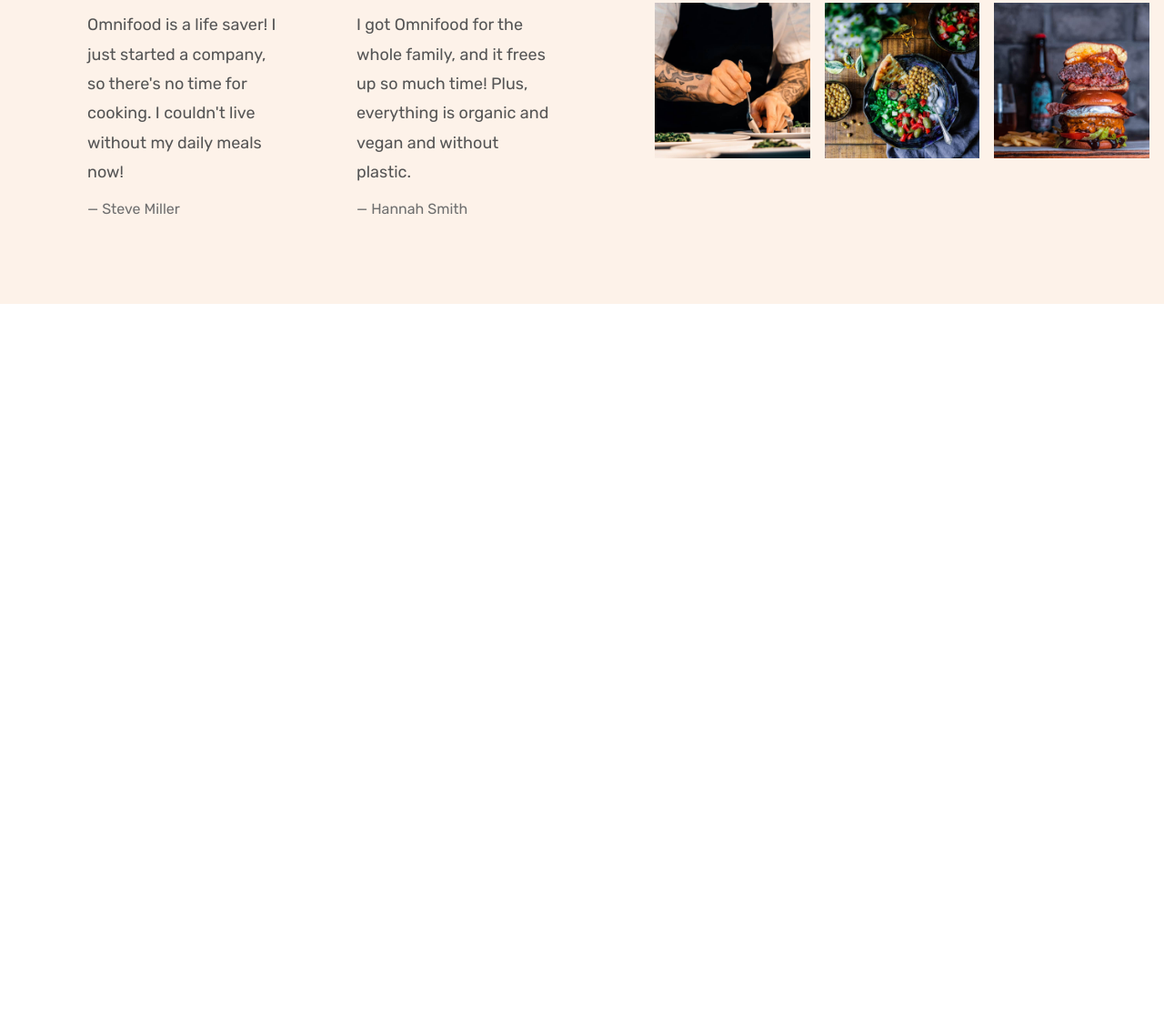
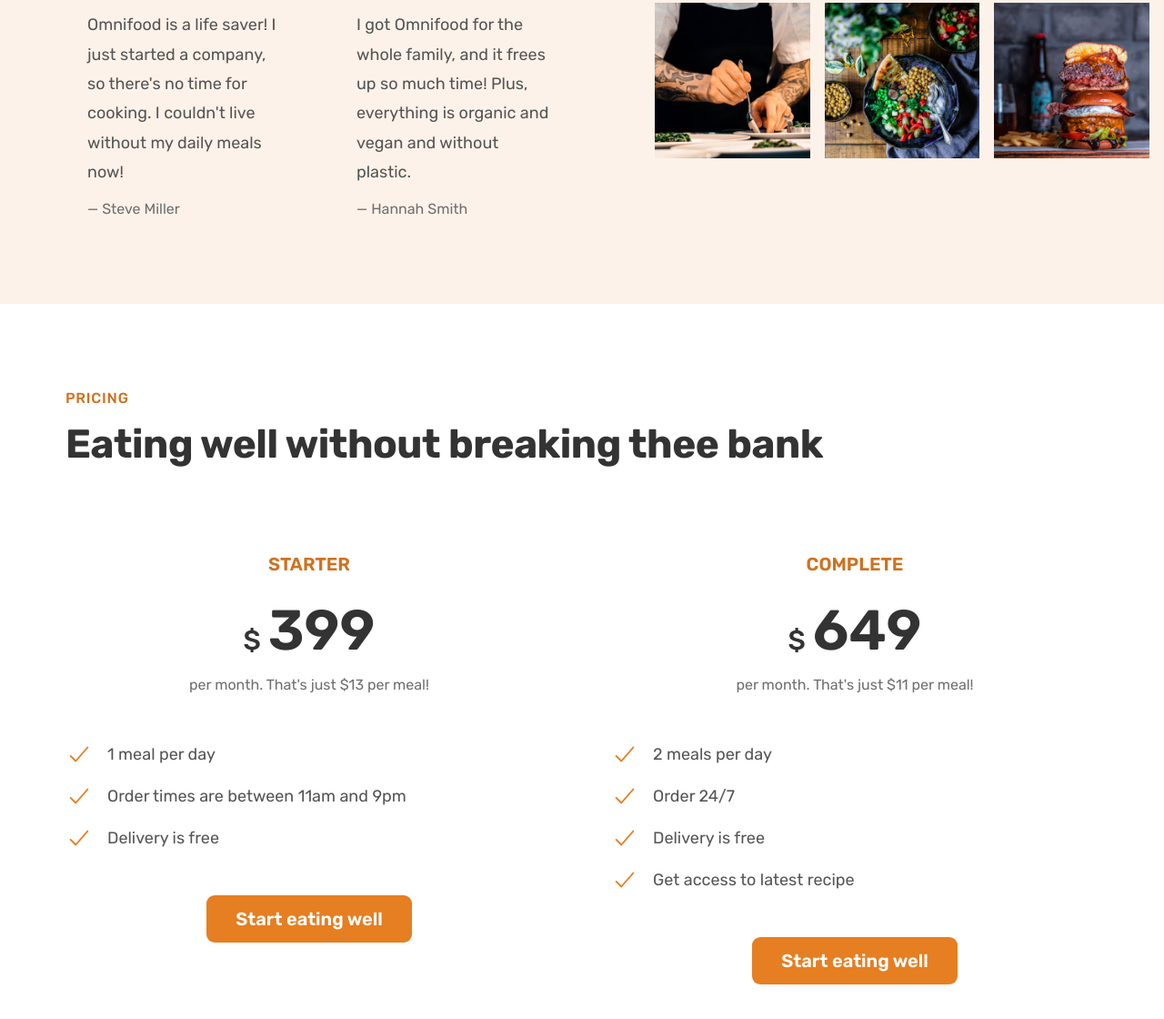
Before and after one commit to mjamecny/omnifood, a plain HTML site: page index.html in a window 1280 px wide. Shown: the part 4273-5393 px from the top of the page at 91% size. Before the commit the page ends 4607 px from the top, so only its background shows below. Drawn offline with nearby package versions, Linux system fonts and the light colour scheme.

Commit message:
building the pricing section - part 1

```diff
--- a/css/general.css
+++ b/css/general.css
@@ -177,6 +177,26 @@
   border-bottom: 1px solid transparent;
 }
 
+.list {
+  list-style: none;
+  display: flex;
+  flex-direction: column;
+  gap: 1.6rem;
+}
+
+.list-item {
+  font-size: 1.8rem;
+  display: flex;
+  align-items: center;
+  gap: 1.6rem;
+}
+
+.list-icon {
+  width: 3rem;
+  height: 3rem;
+  color: #e67e22;
+}
+
 /* HELPER CLASSES */
 
 .margin-right-sm{
--- a/css/style.css
+++ b/css/style.css
@@ -293,25 +293,7 @@
   font-size: 1.8rem;
 }
 
-.list {
-  list-style: none;
-  display: flex;
-  flex-direction: column;
-  gap: 1.6rem;
-}
 
-.list-item {
-  font-size: 1.8rem;
-  display: flex;
-  align-items: center;
-  gap: 1.6rem;
-}
-
-.list-icon {
-  width: 3rem;
-  height: 3rem;
-  color: #e67e22;
-}
 
 /********************************************************/
 /* TESTIMONIALS SECTION */
@@ -371,3 +353,48 @@
 .gallery-item img:hover{
   transform: scale(1.1);
 }
+
+/********************************************************/
+/* PRICING SECTION */
+/********************************************************/
+.section-pricing{
+  padding: 9.6rem 0;
+}
+
+.plan-header{
+  text-align: center;
+  margin-bottom: 4.8rem;
+}
+
+.plan-name{
+  color: #cf711f;
+  font-weight: 600;
+  font-size: 2rem;
+  text-transform: uppercase;
+  letter-spacing: 0.75;
+  margin-bottom: 3.2rem;
+}
+
+.plan-price{
+  font-size: 6.2rem;
+  font-weight: 600;
+  color: #333;
+  margin-bottom: 1.6rem;
+}
+
+.plan-price span{
+  font-size: 3rem;
+  font-weight: 500;
+  margin-right: .8rem;
+}
+
+.plan-text{
+  font-size: 1.6rem;
+  line-height: 1.6;
+  color: #6f6f6f;
+}
+
+.plan-sign-up{
+  text-align: center;
+  margin-top: 4.8rem;
+}
--- a/index.html
+++ b/index.html
@@ -279,6 +279,66 @@
           </figure>
         </div>
       </section>
+      <section class="section-pricing">
+        <div class="container">
+          <span class="subheading">Pricing</span>
+          <h2 class="heading-secondary">Eating well without breaking thee bank</h2>
+        </div>
+        <div class="container grid grid--2-cols">
+          <div class="pricing-plan">
+            <header class="plan-header">
+              <p class="plan-name">Starter</p>
+              <p class="plan-price"><span>$</span>399</p>
+              <p class="plan-text">per month. That's just $13 per meal!</p>
+            </header>
+            <ul class="list">
+              <li class="list-item">
+                <ion-icon class="list-icon" name="checkmark-outline"></ion-icon>
+                <span>1 meal per day</span>
+              </li>
+              <li class="list-item">
+                <ion-icon class="list-icon" name="checkmark-outline"></ion-icon>
+                <span>Order times are between 11am and 9pm</span>
+              </li>
+              <li class="list-item">
+                <ion-icon class="list-icon" name="checkmark-outline"></ion-icon>
+                <span>Delivery is free</span>
+              </li>
+            </ul>
+            <div class="plan-sign-up">
+              <a class="btn btn--full" href="#">Start eating well</a>
+            </div>
+          </div>
+          <div class="pricing-plan">
+            <header class="plan-header">
+              <p class="plan-name">Complete</p>
+              <p class="plan-price"><span>$</span>649</p>
+              <p class="plan-text">per month. That's just $11 per meal!</p>
+            </header>
+            <ul class="list">
+              <li class="list-item">
+                <ion-icon class="list-icon" name="checkmark-outline"></ion-icon>
+                <span>2 meals per day</span>
+              </li>
+              <li class="list-item">
+                <ion-icon class="list-icon" name="checkmark-outline"></ion-icon>
+                <span>Order 24/7</span>
+              </li>
+              <li class="list-item">
+                <ion-icon class="list-icon" name="checkmark-outline"></ion-icon>
+                <span>Delivery is free</span>
+              </li>
+              <li class="list-item">
+                <ion-icon class="list-icon" name="checkmark-outline"></ion-icon>
+                <span>Get access to latest recipe</span>
+              </li>
+            </ul>
+            <div class="plan-sign-up">
+              <a class="btn btn--full" href="#">Start eating well</a>
+            </div>
+          </div>
+        </div>
+      </section>
     </main>
   </body>
 </html>
```
